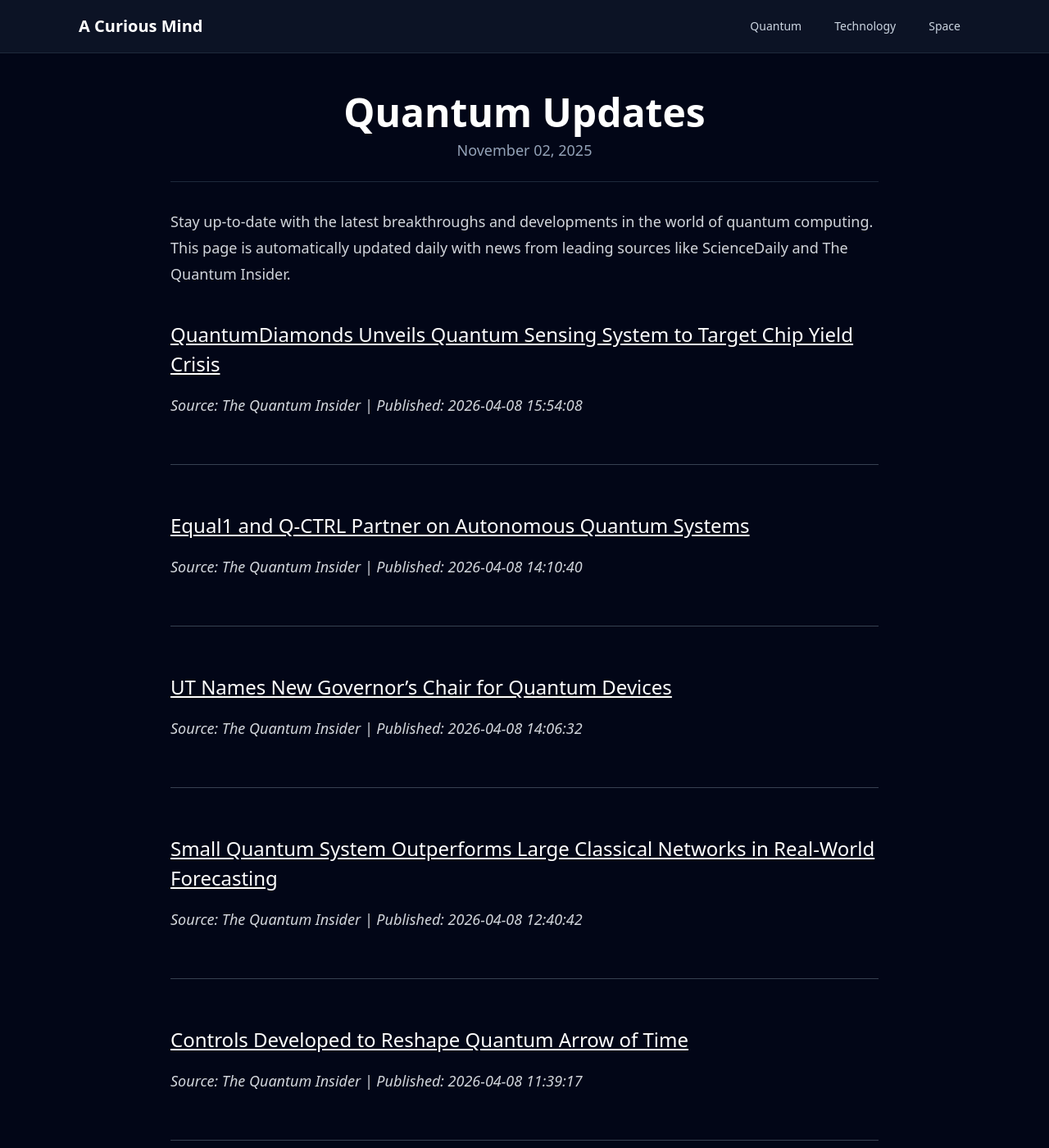
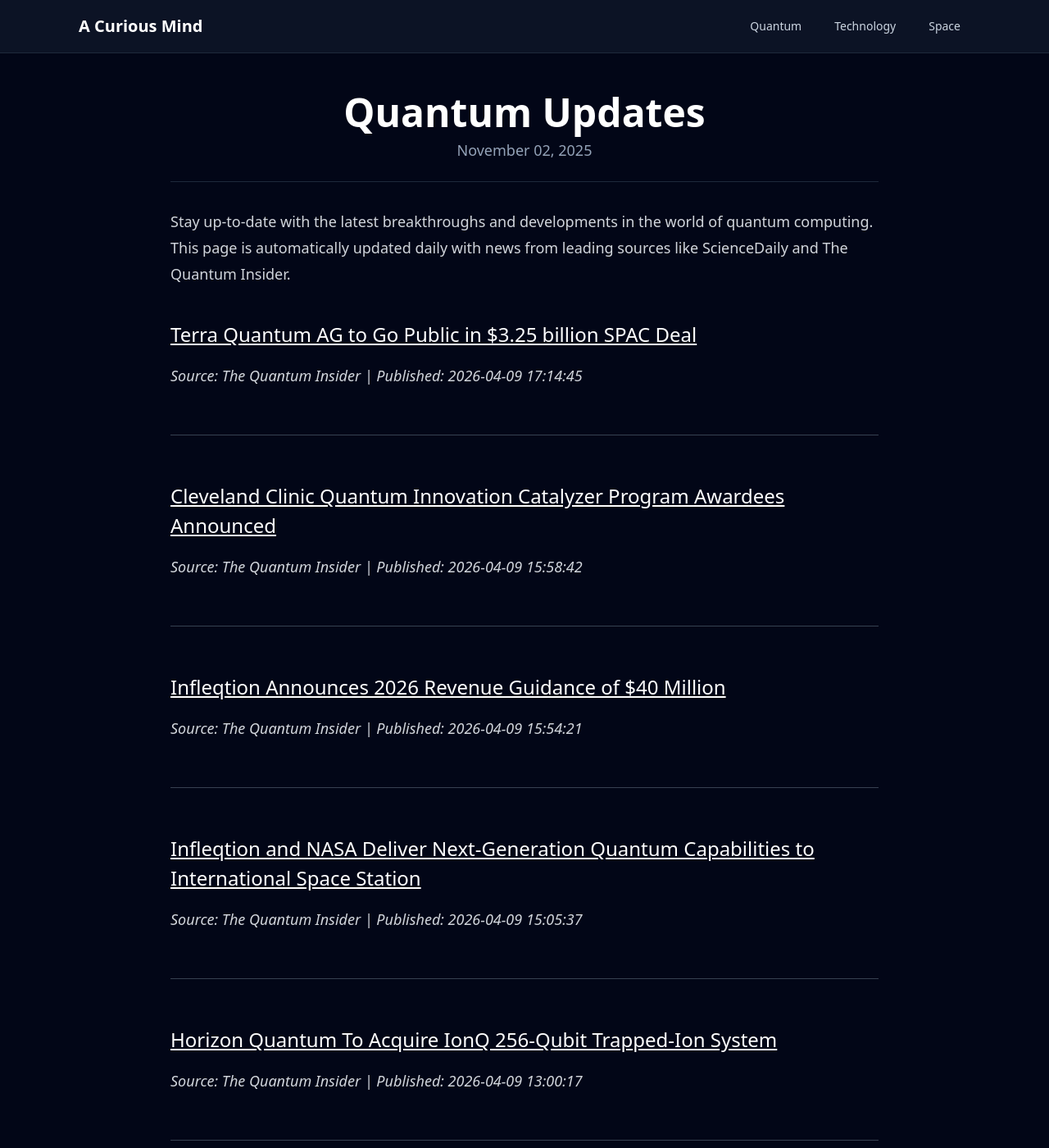
Before and after one commit to onehl7/onehl7.github.io, a Jekyll site: the page built from _posts/2025-11-02-quantum-updates.md, in a window 1280 px wide and 1400 px high. Shown: the whole window at 82% size. Built offline with Jekyll 4.4.1, drawn with Linux system fonts in a browser that asks for light colours; nearby versions of some CDN libraries.

Commit message:
Update quantum news data

```diff
--- a/_data/quantum_news.json
+++ b/_data/quantum_news.json
@@ -1,33 +1,33 @@
 [
   {
     "source": "The Quantum Insider",
-    "title": "QuantumDiamonds Unveils Quantum Sensing System to Target Chip Yield Crisis",
-    "link": "https://thequantuminsider.com/2026/04/08/quantumdiamonds-unveils-quantum-sensing-system-to-target-chip-yield-crisis/",
-    "published": "2026-04-08 15:54:08"
+    "title": "Terra Quantum AG to Go Public in $3.25 billion SPAC Deal",
+    "link": "https://thequantuminsider.com/2026/04/09/terra-quantum-ag-to-go-public-in-3-25-billion-spac-deal/",
+    "published": "2026-04-09 17:14:45"
   },
   {
     "source": "The Quantum Insider",
-    "title": "Equal1 and Q-CTRL Partner on Autonomous Quantum Systems",
-    "link": "https://thequantuminsider.com/2026/04/08/equal1-qctrl-autonomous-quantum-systems/",
-    "published": "2026-04-08 14:10:40"
+    "title": "Cleveland Clinic Quantum Innovation Catalyzer Program Awardees Announced",
+    "link": "https://thequantuminsider.com/2026/04/09/cleveland-clinic-quantum-innovation-catalyzer-program-awardees-announced/",
+    "published": "2026-04-09 15:58:42"
   },
   {
     "source": "The Quantum Insider",
-    "title": "UT Names New Governor\u2019s Chair for Quantum Devices",
-    "link": "https://thequantuminsider.com/2026/04/08/ut-appoints-deep-jariwala-quantum-devices/",
-    "published": "2026-04-08 14:06:32"
+    "title": "Infleqtion Announces 2026 Revenue Guidance of $40 Million",
+    "link": "https://thequantuminsider.com/2026/04/09/infleqtion-announces-2026-revenue-guidance-of-40-million/",
+    "published": "2026-04-09 15:54:21"
   },
   {
     "source": "The Quantum Insider",
-    "title": "Small Quantum System Outperforms Large Classical Networks in Real-World Forecasting",
-    "link": "https://thequantuminsider.com/2026/04/08/small-quantum-system-outperforms-large-classical-networks-in-real-world-forecasting/",
-    "published": "2026-04-08 12:40:42"
+    "title": "Infleqtion and NASA Deliver Next-Generation Quantum Capabilities to International Space Station",
+    "link": "https://thequantuminsider.com/2026/04/09/infleqtion-nasa-next-generation-quantum-iss/",
+    "published": "2026-04-09 15:05:37"
   },
   {
     "source": "The Quantum Insider",
-    "title": "Controls Developed to Reshape Quantum Arrow of Time",
-    "link": "https://thequantuminsider.com/2026/04/08/controls-developed-to-reshape-quantum-arrow-of-time/",
-    "published": "2026-04-08 11:39:17"
+    "title": "Horizon Quantum To Acquire IonQ 256-Qubit Trapped-Ion System",
+    "link": "https://thequantuminsider.com/2026/04/09/horizon-quantum-to-acquire-ionq-256-qubit-trapped-ion-system/",
+    "published": "2026-04-09 13:00:17"
   },
   {
     "source": "ScienceDaily (Quantum Computing)",
```
